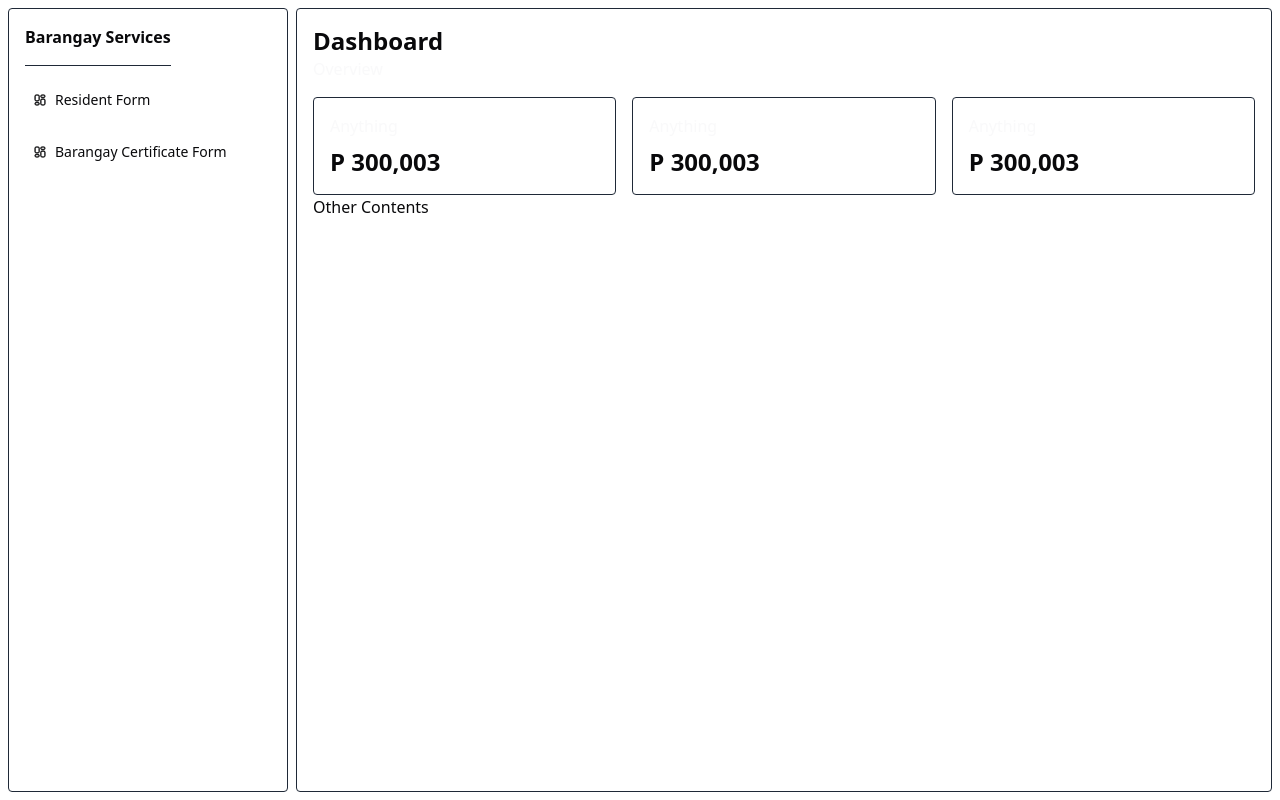
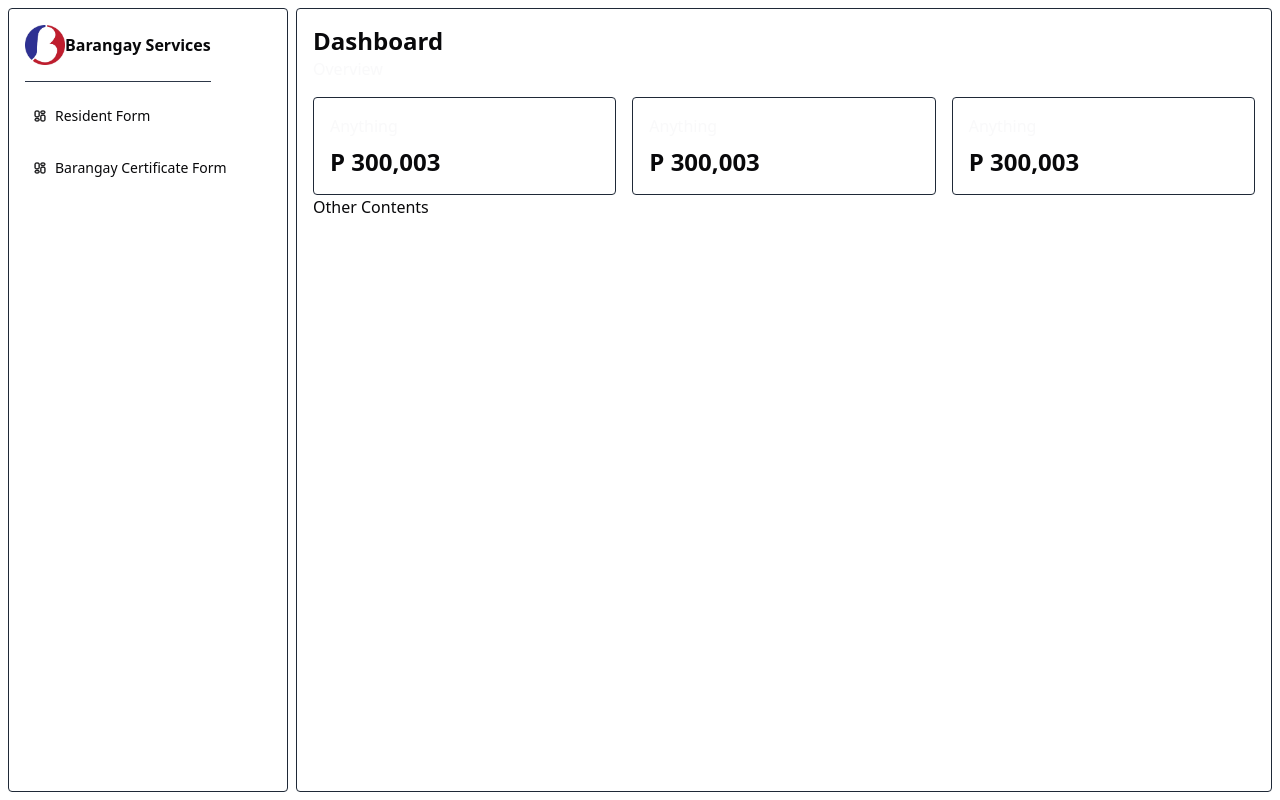
Before and after one commit to comekhazee1995/ph-barangay-web, a Next.js app: page /dashboard in a window 1280 px wide. Built offline with nearby package versions, Linux system fonts and the light colour scheme.

Commit message:
certificate update"

```diff
--- a/src/components/Logo.tsx
+++ b/src/components/Logo.tsx
@@ -1,7 +1,10 @@
+import styles from './components.module.css';
+
 const Logo = () => {
   return (
-    <header className="md:border-b md:border-b-gray-800 pb-0 md:pb-4 font-semibold">
-      <h1>Barangay Services</h1>
+    <header className={styles.logoHeader}>
+      <img src="BarangayLogo.jpg" alt="Logo" className={styles.logo}/>
+      <h1 className={styles.logoTitle}>Barangay Services</h1>
     </header>
   );
 };
--- a/src/components/components.module.css
+++ b/src/components/components.module.css
@@ -31,3 +31,29 @@
     display: none;
   }
 }
+
+.logoHeader {
+  display: flex;
+  border-bottom: 1px solid #2d3748;
+  padding-bottom: 0;
+  font-weight: 600;
+  align-items: center;
+}
+
+@media (min-width: 768px) {
+  .logoHeader {
+    border-bottom: 1px solid #2d3748;
+    padding-bottom: 1rem; /* md:pb-4 */
+  }
+}
+
+.logo {
+  height: 40px;
+  width: auto;
+}
+
+.logoTitle {
+  /* Optional: Add styles for the title */
+  margin: 0;
+  font-size: 1rem;
+}
```
Also changed, not shown: public/BarangayLogo.jpg (added).
